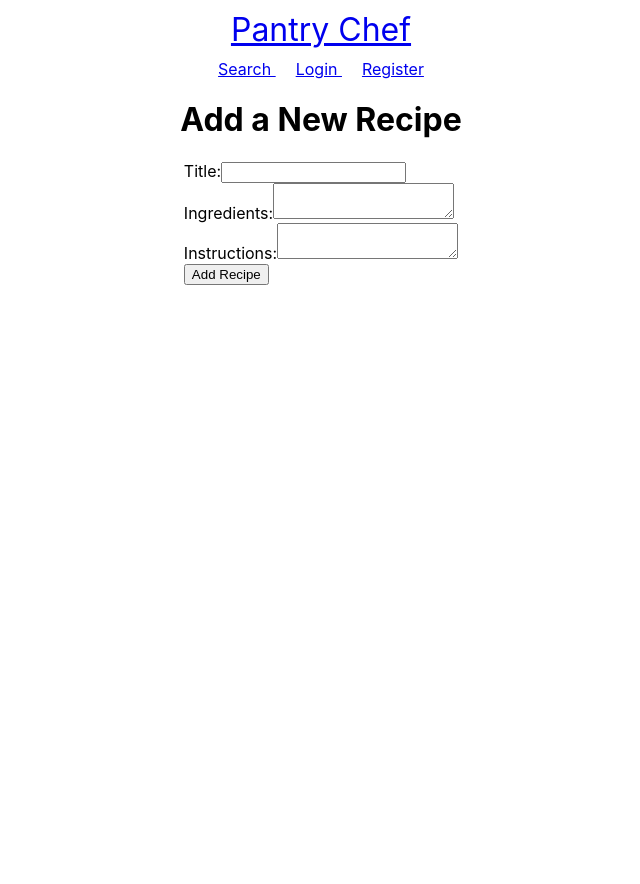
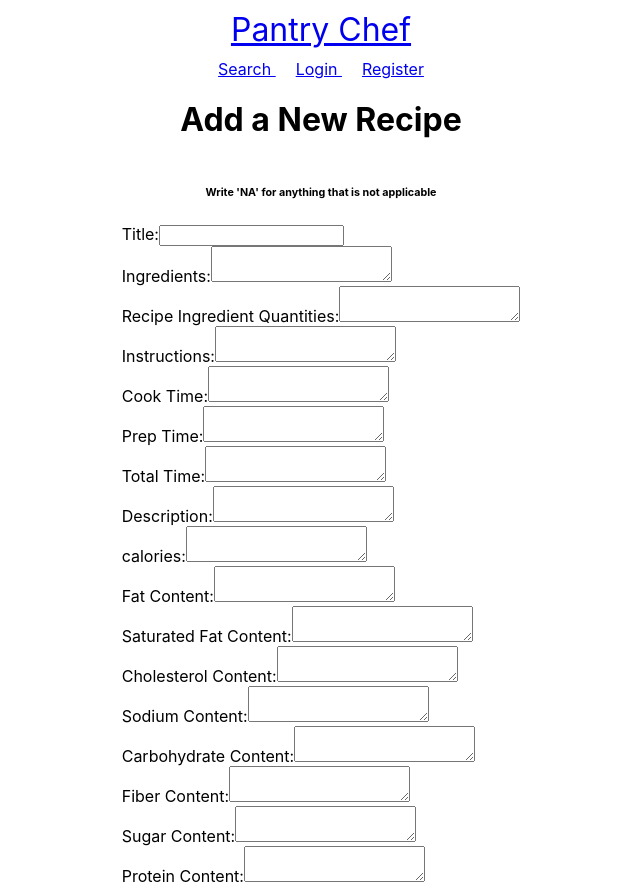
Before and after one commit to stevenjknaack/PantryChef, a React (Vite) app in the folder Front End/: page /add-recipe in a window 1280 px wide. Shown: the top 884 px of the page, without its empty margins (319-959 px from the left). Before the commit the page ends 800 px from the top, so only its background shows below. Built offline with nearby package versions, Linux system fonts and the light colour scheme.

Commit message:
most up to date site

```diff
--- a/Front End/src/App.jsx
+++ b/Front End/src/App.jsx
@@ -1,7 +1,6 @@
 import React from 'react';
 import { BrowserRouter, Routes, Route } from 'react-router-dom';
 import { useState, useEffect } from 'react';
-import { useNavigate } from 'react-router-dom';
 import './App.css';
 
 // Components
@@ -15,14 +14,25 @@ import Logout from './components/Logout';
 import Recipe from './components/Recipe';
 import AddRecipe from './components/AddRecipe';
 
+// Contexts
+import userLoggedIn from './context/userLoggedIn';
+
 const App = () => {
-  const [user, setUser] = useState(false); // true if user is logged in
+
+  // the array that holds the selected ingredients by the user
   const [selectedIngredients, setSelectedIngredients] = useState([]);
+  //will be filled with recipes when the recipes are returned by the backend
+  const [recipes, setRecipes] = useState([])
 
-  // for testing
+  // for setting the userName to sessionStorage
+  const isLoggedIn = JSON.parse(sessionStorage.getItem("loggedIn"));
+  const [loggedIn, setLoggedIn] = useState(isLoggedIn !== null ? isLoggedIn : null);
+
+
+  // for setting the userName to sessionStorage
   useEffect(() => {
-    console.log(user);
-  }, [user]);
+    sessionStorage.setItem("loggedIn", JSON.stringify(loggedIn))
+  }, [loggedIn])
 
   const login = async (credentials) => {
 
@@ -30,58 +40,79 @@ const App = () => {
     // and store it in localStorage so then when we do the favorites serach,
     // all we need is the userID to be used to search
 
-    // logic to login user with axios, using the API endpoint for login
-    // setUser with the logged in user data
     if (credentials.username === '' || credentials.password === '') {
       alert('Please input a valid username and password.');
       return;
     }
-    setUser(true)
 
-    // also set to sessStorage
+    // logic to backend
+
+    // when it returns from backend set returned username to sessionStorage
+    setLoggedIn(credentials.username)
+
   };
 
   const register = async (credentials) => {
-    // logic to register user with axios, using the API endpoint for register
-    // setUser with the registered user data
 
     if (credentials.password === '' || credentials.username === '') {
       alert('You must provide both a username and password!')
       return
     }
-    else if (credentials.password !== credentials.passwordConfirm) {
+
+    if (credentials.password !== credentials.passwordConfirm) {
       alert("Your passwords do not match!");
       return
     }
-    setUser(true)
-    // also set to sessStorage
+
+    // check if userName is > 50 chars
+    if (credentials.username.length > 50) {
+      alert ("Your username must be less than 50 characters")
+      return
+    }
+
+    if (credentials.username.includes(' ') || credentials.password.includes(' ')) {
+      alert ("Your username and password cannot contain whitespace")
+      return
+    }
+    // I can add more checks as needed
+
+    // logic to backend
+
+    // when it returns from backend set username to sessionStorage
+    setLoggedIn(credentials.username)
   };
 
-  const logout = async ()=> {
-    // logic to database to logout
-    setUser(false)
-    // also remove from sessStorage
+  const logout = async () => {
+    setLoggedIn(null)
   }
 
   function submitIngredients(ingredients) {
+
+    // logic to get recipes from database
+
+    // for now just set the ingredients and send to recipe.jsx
     setSelectedIngredients(ingredients);
+
+    // will also need to then send the recipes along with ingredients to recipe.jsx
   };
 
   return (
+    <userLoggedIn.Provider value={[loggedIn, setLoggedIn]}>
       <BrowserRouter>
         <Routes>
-        <Route path="/" element={<NavBar user={user} />}>
+          <Route path="/" element={<NavBar/>}>
             <Route index element={<Home />} />
             <Route path="/login" element={<Login onLogin={login} />} />
             <Route path="/register" element={<Register onRegister={register} />} />
             <Route path="/search" element={<Search onSubmit={submitIngredients} />} />
-          <Route path="/favorites" element={<Favorites user={user} />} />
+            <Route path="/favorites" element={<Favorites/>} />
             <Route path="/logout" element={<Logout onLogout={logout} />} />
             <Route path="/recipe" element={<Recipe ingredients={selectedIngredients} />} />
-          <Route path="/add-recipe" element={<AddRecipe user={user} />} />
+            <Route path="/add-recipe" element={<AddRecipe/>} />
           </Route>
         </Routes>
       </BrowserRouter>
+    </userLoggedIn.Provider>
   );
 };
 
--- a/Front End/src/components/AddRecipe.jsx
+++ b/Front End/src/components/AddRecipe.jsx
@@ -3,10 +3,29 @@ import React, { useState } from 'react';
 function AddRecipe() {
     const [recipe, setRecipe] = useState({
         title: '',
-        ingredients: '',
+        cookTime:'',
+        prepTime:'',
+        totalTime:'',
+        description: '',
+        ingredients:'',
         instructions: '',
+        recipeIngredientQuantities: '',
+        calories:'',
+        fatContent: '',
+        saturatedFatContent: '',
+        cholesterolContent: '',
+        sodiumContent: '',
+        carbohydrateContent: '',
+        fiberContent: '',
+        sugarContent: '',
+        proteinContent: '',
+        recipeServings: '',
+        recipeYield: '',
+
         // add other fields, need to check over what we are keeping and not
     });
+
+    // console.log("RecipeId,Name,AuthorId,AuthorName,CookTime,PrepTime,TotalTime,DatePublished,Description,Images,RecipeCategory,Keywords,RecipeIngredientQuantities,RecipeIngredientParts,AggregatedRating,ReviewCount,Calories,FatContent,SaturatedFatContent,CholesterolContent,SodiumContent,CarbohydrateContent,FiberContent,SugarContent,ProteinContent,RecipeServings,RecipeYield,RecipeInstructions")
 
     const handleChange = (e) => {
         const { name, value } = e.target;
@@ -20,14 +39,15 @@ function AddRecipe() {
         e.preventDefault();
 
         // logic to save the recipe to your server/database
+        // will need all the attributes from above, + username + a generated recipeID (from the backend) + a way to get the date
 
-        alert('Recipe added successfully!'); // You can replace this with a more sophisticated notification
-
+        alert('Recipe added successfully!');
     };
 
     return (
         <div className="page-content">
             <h1>Add a New Recipe</h1>
+            <h6>Write 'NA' for anything that is not applicable</h6>
             <form onSubmit={handleSubmit}>
                 <label>
                     Title:
@@ -40,10 +60,92 @@ function AddRecipe() {
                 </label>
                 <br></br>
                 <label>
+                Recipe Ingredient Quantities:
+                    <textarea name="ingredient quantities" value={recipe.recipeIngredientQuantities} onChange={handleChange} required />
+                </label>
+                <br></br>
+                <label>
                     Instructions:
                     <textarea name="instructions" value={recipe.instructions} onChange={handleChange} required />
                 </label>
                 <br></br>
+                <label>
+                    Cook Time:
+                    <textarea name="cook time" value={recipe.cookTime} onChange={handleChange} required />
+                </label>
+                <br></br>
+                <label>
+                    Prep Time:
+                    <textarea name="prep time" value={recipe.prepTime} onChange={handleChange} required />
+                </label>
+                <br></br>
+                <label>
+                Total Time:
+                    <textarea name="total time" value={recipe.totalTime} onChange={handleChange} required />
+                </label>
+                <br></br>
+                <label>
+                Description:
+                    <textarea name="description" value={recipe.description} onChange={handleChange} required />
+                </label>
+                <br></br>
+                <label>
+                calories:
+                    <textarea name="calorites" value={recipe.calories} onChange={handleChange} required />
+                </label>
+                <br></br>
+                <label>
+                Fat Content:
+                    <textarea name="fat content" value={recipe.fatContent} onChange={handleChange} required />
+                </label>
+                <br></br>
+                <label>
+                Saturated Fat Content:
+                    <textarea name="sat fat content" value={recipe.saturatedFatContent} onChange={handleChange} required />
+                </label>
+                <br></br>
+                <label>
+                Cholesterol Content:
+                    <textarea name="cholesterol content" value={recipe.cholesterolContent} onChange={handleChange} required />
+                </label>
+                <br></br>
+                <label>
+                Sodium Content:
+                    <textarea name="sodium content" value={recipe.sodiumContent} onChange={handleChange} required />
+                </label>
+                <br></br>
+                <label>
+                Carbohydrate Content:
+                    <textarea name="carbs" value={recipe.carbohydrateContent} onChange={handleChange} required />
+                </label>
+                <br></br>
+                <label>
+                Fiber Content:
+                    <textarea name="fiber" value={recipe.fiberContent} onChange={handleChange} required />
+                </label>
+                <br></br>
+                <label>
+                Sugar Content:
+                    <textarea name="sugar" value={recipe.sugarContent} onChange={handleChange} required />
+                </label>
+                <br></br>
+                <label>
+                Protein Content:
+                    <textarea name="protein" value={recipe.proteinContent} onChange={handleChange} required />
+                </label>
+                <br></br>
+                <label>
+                Recipe Servings:
+                    <textarea name="servings" value={recipe.recipeServings} onChange={handleChange} required />
+                </label>
+                <br></br>
+                <label>
+                Recipe Yield:
+                    <textarea name="yield" value={recipe.recipeYield} onChange={handleChange} required />
+                </label>
+                <br></br>
+                <br></br>
+
                 {/* add other fields */}
                 <button type="submit">Add Recipe</button>
             </form>
--- a/Front End/src/components/Login.jsx
+++ b/Front End/src/components/Login.jsx
@@ -18,7 +18,6 @@ function Login ({ onLogin }) {
 
     onLogin(credentials);
     navigate('/');
-
   }
 
   return (
--- a/Front End/src/components/Recipe.jsx
+++ b/Front End/src/components/Recipe.jsx
@@ -1,4 +1,19 @@
+import userLoggedIn from "../context/userLoggedIn";
+import {useContext} from 'react';
+
+// ingredients will become ingredients, recipe
 function Recipe({ ingredients }) {
+
+  const [loggedIn, setLoggedIn] = useContext(userLoggedIn);
+  console.log(loggedIn)
+
+  const addFavorite = (recipe) => {
+
+    // what will happen is when the + button gets clicked,
+    // it will be added to the favorites in the database (recipeID, username)
+    // button will also disapper on the recipe card
+  };
+
   return (
     <div className="page-content">
       <h1>WORK IN PROGRESS</h1>
--- a/Front End/src/components/Register.jsx
+++ b/Front End/src/components/Register.jsx
@@ -37,7 +37,7 @@ function Register({ onRegister }) {
         <br />
         <label>
           Confirm Password:
-          <input id="PASSWORD" type={"text"} ref={passwordConfirm} />
+          <input id="DUP-PASSWORD" type={"text"} ref={passwordConfirm} />
         </label>
         <br />
         <button type="submit">Register</button>
--- /dev/null
+++ b/Front End/src/context/userLoggedIn.jsx
@@ -0,0 +1,5 @@
+import { createContext } from "react";
+
+const userLoggedIn = createContext(false);
+
+export default userLoggedIn;
```
Also changed, not shown: Front End/src/components/Favorites.jsx (+13 -13 lines), Front End/src/components/NavBar.jsx (+9 -11 lines). Lines whose indentation alone changed are shown as unchanged.
